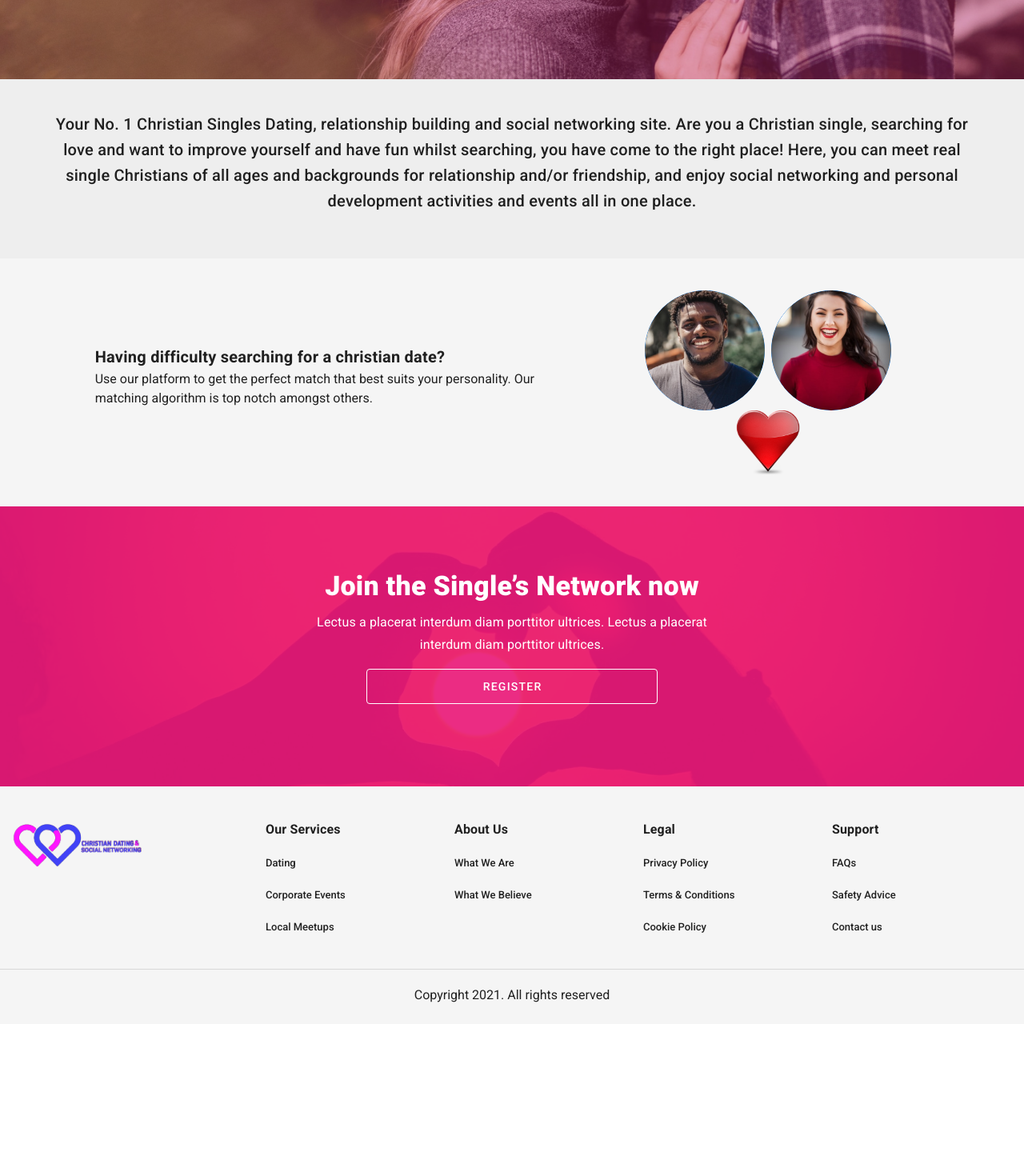
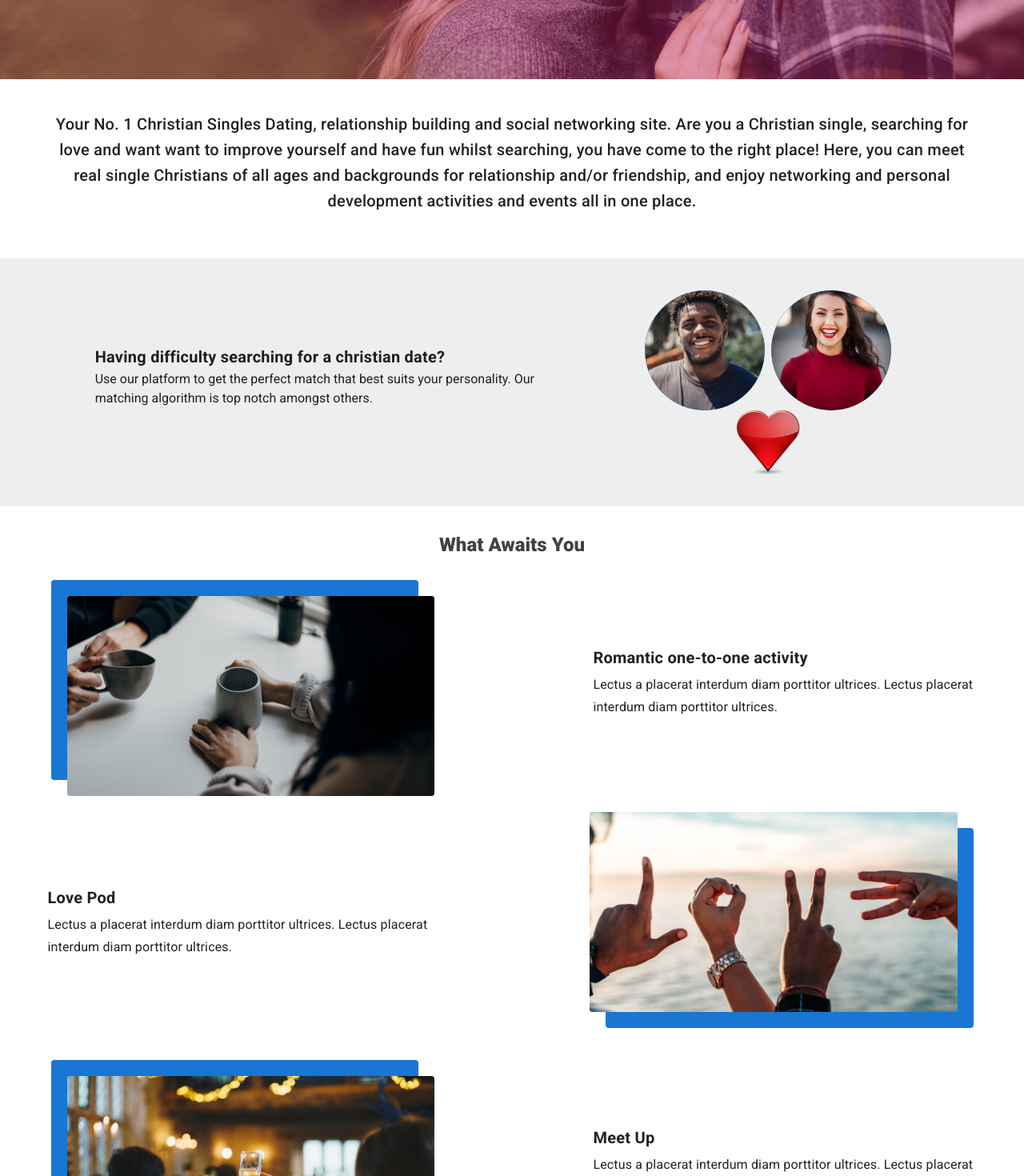
Before and after one commit to symplytheo/christian-dating-site, a Nuxt app: page / in a window 1280 px wide. Shown: the part 560-2030 px from the top of the page at 80% size. Before the commit the page ends 1840 px from the top, so only its background shows below. Built offline with nearby package versions, Linux system fonts and the light colour scheme.

Commit message:
add features and testimonials section

```diff
--- a/pages/index.vue
+++ b/pages/index.vue
@@ -23,21 +23,30 @@
       </template>
     </v-img>
 
+    <div class="white">
       <v-container class="py-10">
         <p class="text-center subtitle-1 text-sm-h6">
           Your No. 1 Christian Singles Dating, relationship building and social
-        networking site. Are you a Christian single, searching for love and want
-        to improve yourself and have fun whilst searching, you have come to the
-        right place! Here, you can meet real single Christians of all ages and
-        backgrounds for relationship and/or friendship, and enjoy social
+          networking site. Are you a Christian single, searching for love and
+          want want to improve yourself and have fun whilst searching, you have
+          come to the right place! Here, you can meet real single Christians of
+          all ages and backgrounds for relationship and/or friendship, and enjoy
           networking and personal development activities and events all in one
           place.
         </p>
       </v-container>
+    </div>
 
-    <v-container fluid class="grey lighten-4 py-10">
+    <v-container fluid class="py-10">
       <v-row justify="center" align="center">
-        <v-col cols="11" md="6" lg="6" order="2" order-md="1">
+        <v-col
+          cols="11"
+          md="6"
+          lg="6"
+          order="2"
+          order-md="1"
+          class="text-center text-md-left"
+        >
           <h4 class="text-subtitle-1 text-sm-h6 font-weight-bold">
             Having difficulty searching for a christian date?
           </h4>
@@ -79,6 +88,54 @@
       </v-row>
     </v-container>
 
+    <div class="white py-5">
+      <v-container>
+        <h4 class="secondary--text text-h5 font-weight-black text-center mb-3">
+          What Awaits You
+        </h4>
+        <v-row
+          v-for="(item, m) in features"
+          :key="m"
+          dense
+          align="center"
+          justify="center"
+          justify-md="space-between"
+        >
+          <v-col
+            cols="12"
+            md="6"
+            lg="5"
+            class="pa-5"
+            :class="m % 2 === 0 ? 'pl-2 pb-10' : 'pr-2'"
+            :order-md="m % 2 === 0 ? 1 : 2"
+          >
+            <v-card height="250" color="primary" flat class="relative">
+              <v-img
+                :src="item.image"
+                class="absolute rounded grey lighten-2"
+                :class="m % 2 === 0 ? 'top-left-20' : 'bottom-right-20'"
+                width="100%"
+                height="100%"
+              />
+            </v-card>
+          </v-col>
+          <v-col
+            cols="12"
+            md="5"
+            class="text-center text-md-left"
+            :order-md="m % 2 === 0 ? 2 : 1"
+          >
+            <h4 class="subtitle-1 text-sm-h6 font-weight-bold mb-1">
+              {{ item.title }}
+            </h4>
+            <p class="subtitle-1">
+              {{ item.subtitle }}
+            </p>
+          </v-col>
+        </v-row>
+      </v-container>
+    </div>
+
     <v-img src="/bg/3.jpg" height="350" class="fill-width">
       <v-sheet
         color="rgba(233, 22, 118, 0.9)"
@@ -113,5 +170,126 @@
         <image-placeholder size="50" />
       </template>
     </v-img>
+
+    <!-- testimonials -->
+    <div class="white py-5">
+      <v-container>
+        <h4 class="secondary--text text-h5 font-weight-black text-center mb-3">
+          Testimonials
+        </h4>
+        <v-carousel
+          hide-delimiter-background
+          show-arrows-on-hover
+          delimiter-icon="mdi-minus"
+          :show-arrows="!isMobile"
+          height="auto"
+          cycle
+          light
+        >
+          <template v-for="(item, index) in testimonials">
+            <v-carousel-item
+              v-if="(index + 1) % columns === 1 || columns === 1"
+              :key="index"
+              class="pb-10"
+            >
+              <v-row dense>
+                <template v-for="(n, i) in columns">
+                  <template v-if="+index + i < testimonials.length">
+                    <v-col :key="i" class="pa-5">
+                      <v-card
+                        v-if="+index + i < testimonials.length"
+                        outlined
+                        class="relative"
+                      >
+                        <v-card-text class="subtitle-1 pb-1">
+                          Lorem ipsum dolor, sit amet consectetur adipisicing
+                          elit. Illum alias doloribus numquam repellat
+                          exercitationem aperiam dolorum odit dignissimos
+                          laudantium laborum. Sequi reiciendis dolorum animi
+                          aspernatur tempora error facere cupiditate assumenda.
+                        </v-card-text>
+                        <div
+                          class="
+                            text-center
+                            mb-3
+                            subtitle-2
+                            secondary--text
+                            font-weight-bold
+                          "
+                        >
+                          <span class="grey--text">&#8212;</span>
+                          Chris Brown
+                        </div>
+                        <div class="absolute position-start" style="top: -30px">
+                          <v-icon size="60" color="secondary">
+                            mdi-format-quote-open
+                          </v-icon>
+                        </div>
+                      </v-card>
+                    </v-col>
+                  </template>
+                </template>
+              </v-row>
+            </v-carousel-item>
+          </template>
+        </v-carousel>
+      </v-container>
+    </div>
   </div>
 </template>
+
+<script>
+export default {
+  data() {
+    return {
+      testimonials: [1, 2, 3, 4, 5, 6],
+      features: [
+        {
+          title: 'Romantic one-to-one activity',
+          subtitle:
+            'Lectus a placerat interdum diam porttitor ultrices. Lectus placerat interdum diam porttitor ultrices.',
+          image: '/images/meetup-1.png',
+        },
+        {
+          title: 'Love Pod',
+          subtitle:
+            'Lectus a placerat interdum diam porttitor ultrices. Lectus placerat interdum diam porttitor ultrices.',
+          image: '/images/meetup-2.png',
+        },
+        {
+          title: 'Meet Up',
+          subtitle:
+            'Lectus a placerat interdum diam porttitor ultrices. Lectus placerat interdum diam porttitor ultrices.',
+          image: '/images/meetup-3.png',
+        },
+        {
+          title: 'Video Date',
+          subtitle:
+            'Lectus a placerat interdum diam porttitor ultrices. Lectus placerat interdum diam porttitor ultrices.',
+          image: '/images/video-call.png',
+        },
+      ],
+    }
+  },
+  computed: {
+    isMobile() {
+      return this.$vuetify.breakpoint.mobile
+    },
+    columns() {
+      if (this.isMobile) return 1
+      else return 2
+    },
+  },
+}
+</script>
+
+<style scoped>
+.top-left-20 {
+  top: 20px;
+  left: 20px;
+}
+.bottom-right-20 {
+  bottom: 20px;
+  right: 20px;
+}
+</style>
```
Lines whose indentation alone changed are shown as unchanged.
